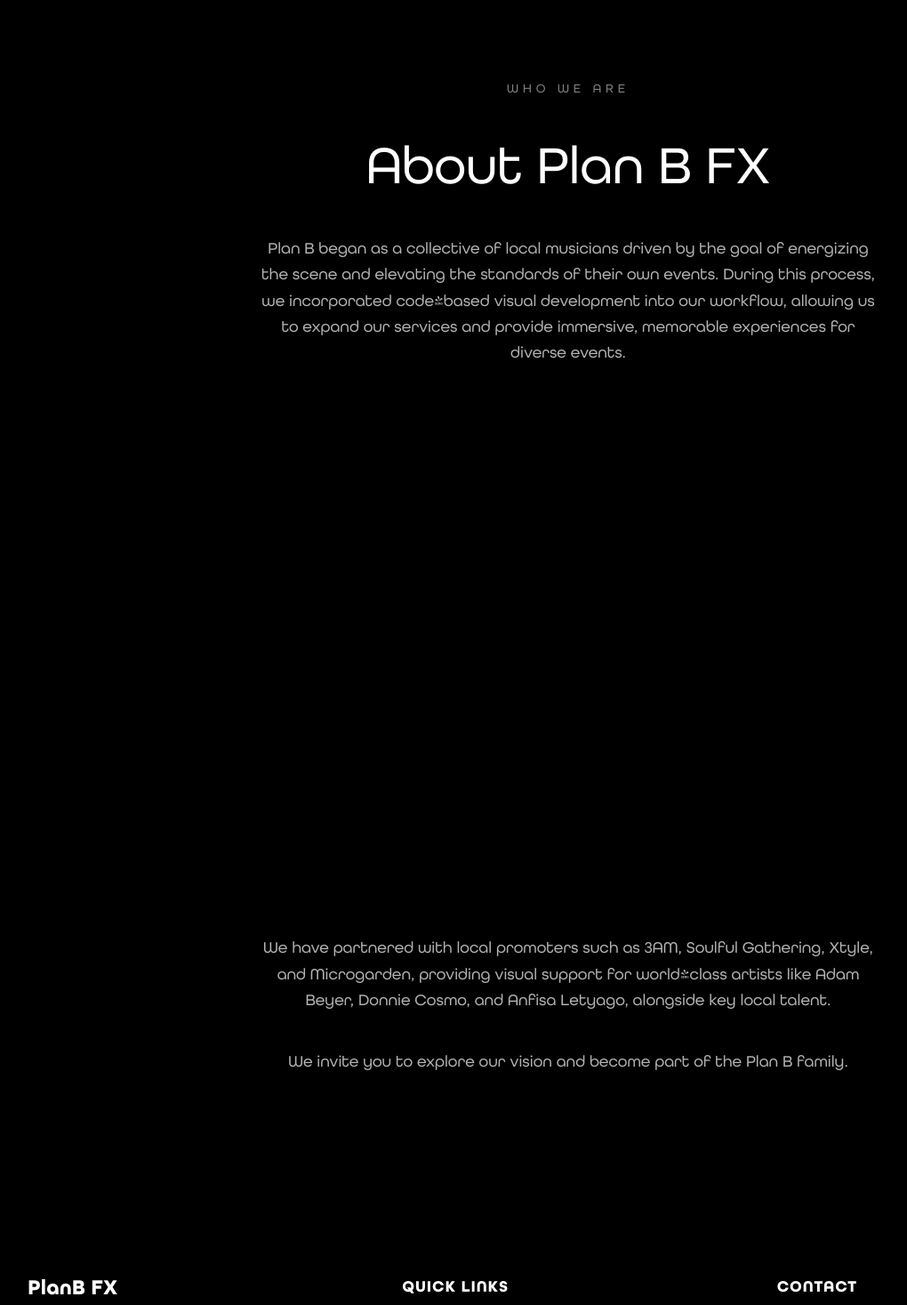
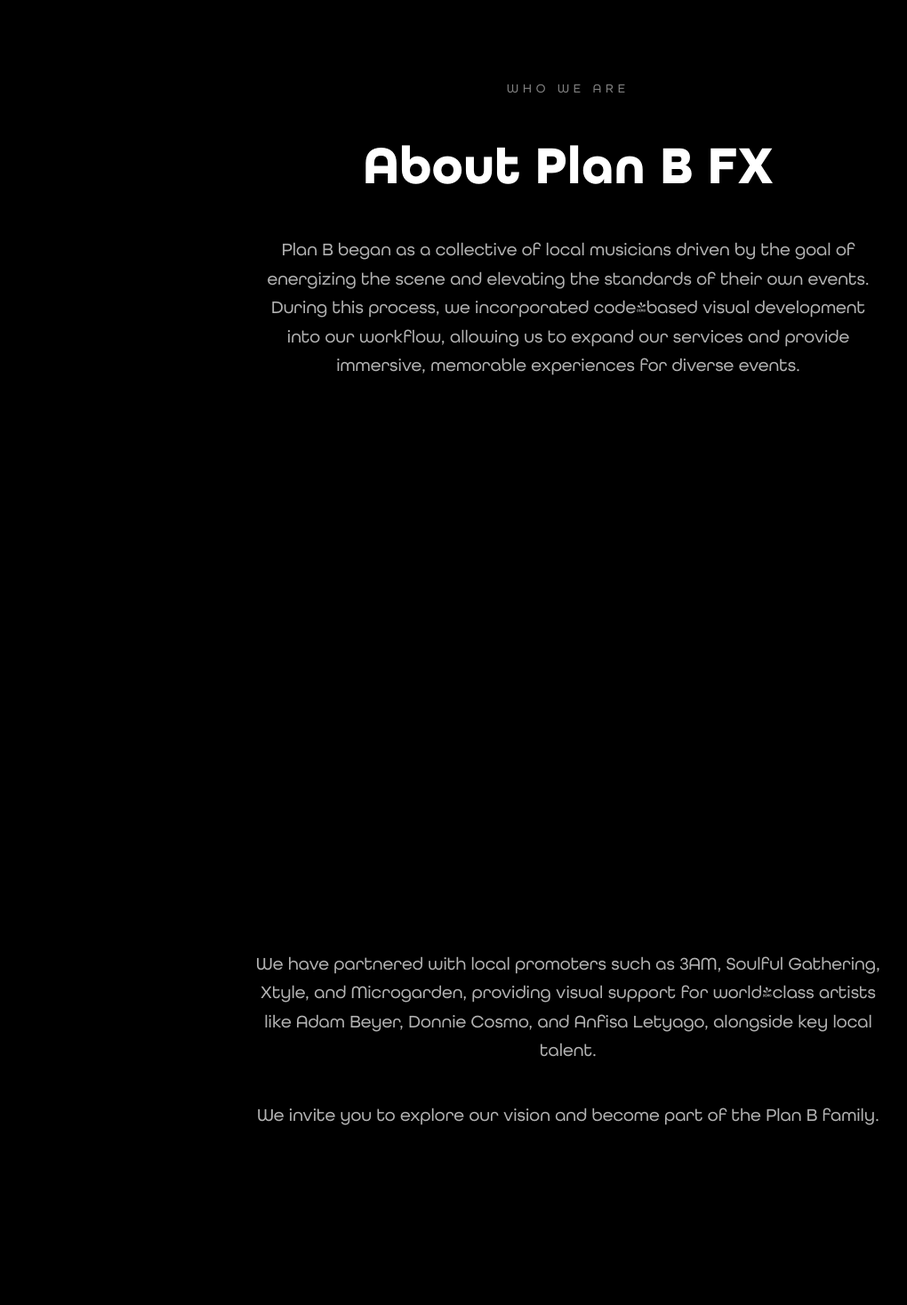
Before and after one commit to esqukev/planbfx-final-site, a Next.js app: page /about in a window 1280 px wide. Shown: the part 870-2337 px from the top of the page at 89% size, without its empty margins (1-1021 px from the left). Built offline with nearby package versions, Linux system fonts and the light colour scheme.

Commit message:
About: tÃ­tulo en negrita, pÃ¡rrafos mÃ¡s grandes y mejor distribuciÃ³n; SmoothScroll: refresh Lenis+ScrollTrigger al cambiar ruta para arreglar scroll al volver a Home

```diff
--- a/app/about/page.tsx
+++ b/app/about/page.tsx
@@ -119,10 +119,10 @@
             <span className="text-sm uppercase tracking-[0.35em] text-white/50 block">
               Who we are
             </span>
-            <h1 className="text-4xl font-light leading-tight text-white md:text-5xl lg:text-6xl">
+            <h1 className="text-4xl font-bold leading-tight text-white md:text-5xl lg:text-6xl">
               About Plan B FX
             </h1>
-            <p className="text-base leading-relaxed text-white/70 md:text-lg">
+            <p className="max-w-4xl mx-auto text-lg leading-relaxed text-white/70 md:text-xl">
               Plan B began as a collective of local musicians driven by the goal of
               energizing the scene and elevating the standards of their own events.
               During this process, we incorporated code-based visual development
@@ -139,14 +139,14 @@
       {/* 3. Closing: fondo negro, centrado, mismo estilo que el primer texto */}
       <section className="relative z-20 bg-black">
         <div className="mx-auto max-w-3xl px-8 py-24 md:py-32 lg:py-40 flex flex-col items-center text-center">
-          <div ref={closingRef} className="space-y-8 md:space-y-10">
-            <p className="text-base leading-relaxed text-white/70 md:text-lg">
+          <div ref={closingRef} className="space-y-8 md:space-y-10 max-w-4xl mx-auto">
+            <p className="text-lg leading-relaxed text-white/70 md:text-xl">
               We have partnered with local promoters such as 3AM, Soulful Gathering,
               Xtyle, and Microgarden, providing visual support for world-class
               artists like Adam Beyer, Donnie Cosmo, and Anfisa Letyago, alongside
               key local talent.
             </p>
-            <p className="text-base leading-relaxed text-white/70 md:text-lg">
+            <p className="text-lg leading-relaxed text-white/70 md:text-xl">
               We invite you to explore our vision and become part of the Plan B
               family.
             </p>
--- a/app/components/SmoothScroll.tsx
+++ b/app/components/SmoothScroll.tsx
@@ -1,6 +1,7 @@
 'use client';
 
 import { useEffect, useRef } from 'react';
+import { usePathname } from 'next/navigation';
 import gsap from 'gsap';
 import { ScrollTrigger } from 'gsap/ScrollTrigger';
 
@@ -14,6 +15,7 @@
   destroy: () => void;
   scroll: number;
   scrollTo: (value: number) => void;
+  resize?: () => void;
 };
 
 function rafCallback(time: number, lenis: LenisInstance) {
@@ -23,6 +25,7 @@
 export default function SmoothScroll({ children }: { children: React.ReactNode }) {
   const lenisRef = useRef<LenisInstance | null>(null);
   const rafRef = useRef<(time: number) => void | null>(null);
+  const pathname = usePathname();
 
   useEffect(() => {
     if (typeof window === 'undefined') return;
@@ -64,5 +67,14 @@
     };
   }, []);
 
+  // Al cambiar de ruta (ej. About → Home), refrescar Lenis y ScrollTrigger para que el scroll funcione
+  useEffect(() => {
+    const t = setTimeout(() => {
+      if (lenisRef.current?.resize) lenisRef.current.resize();
+      ScrollTrigger.refresh();
+    }, 100);
+    return () => clearTimeout(t);
+  }, [pathname]);
+
   return <>{children}</>;
 }
```
